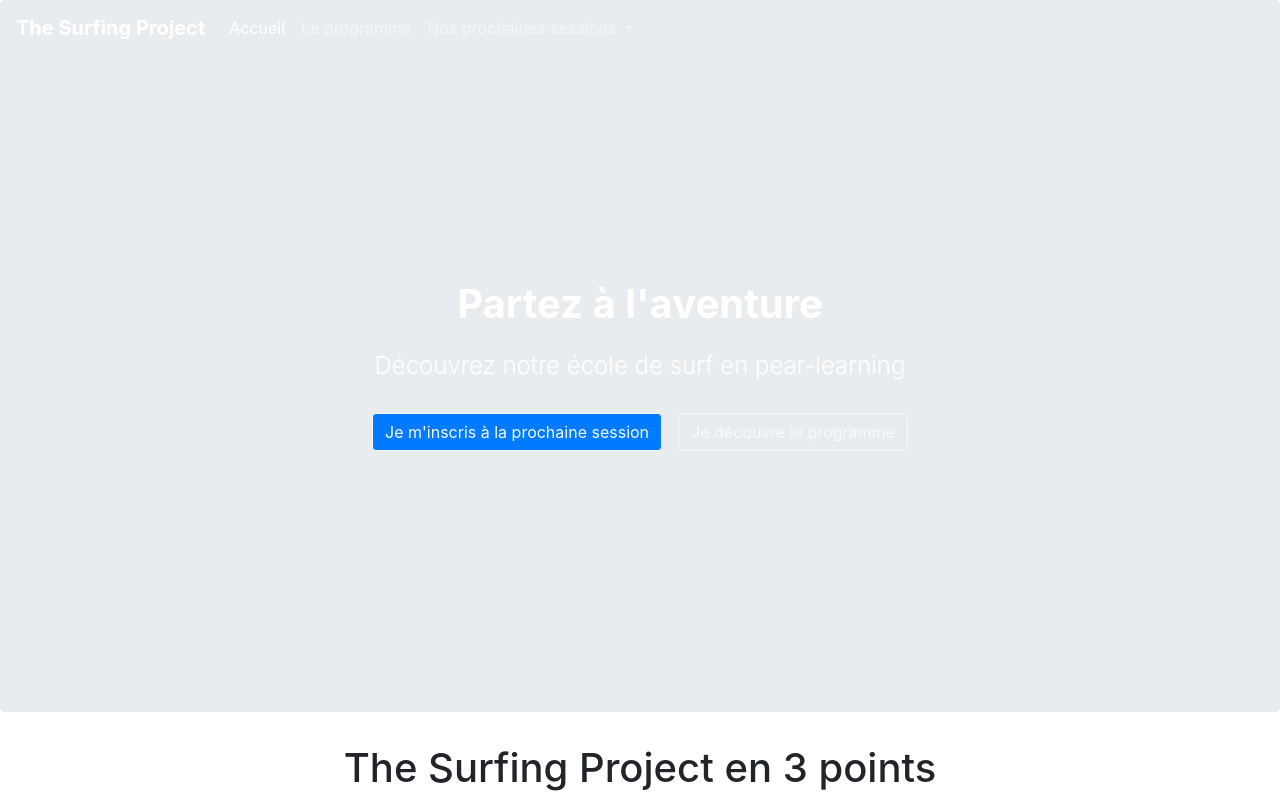
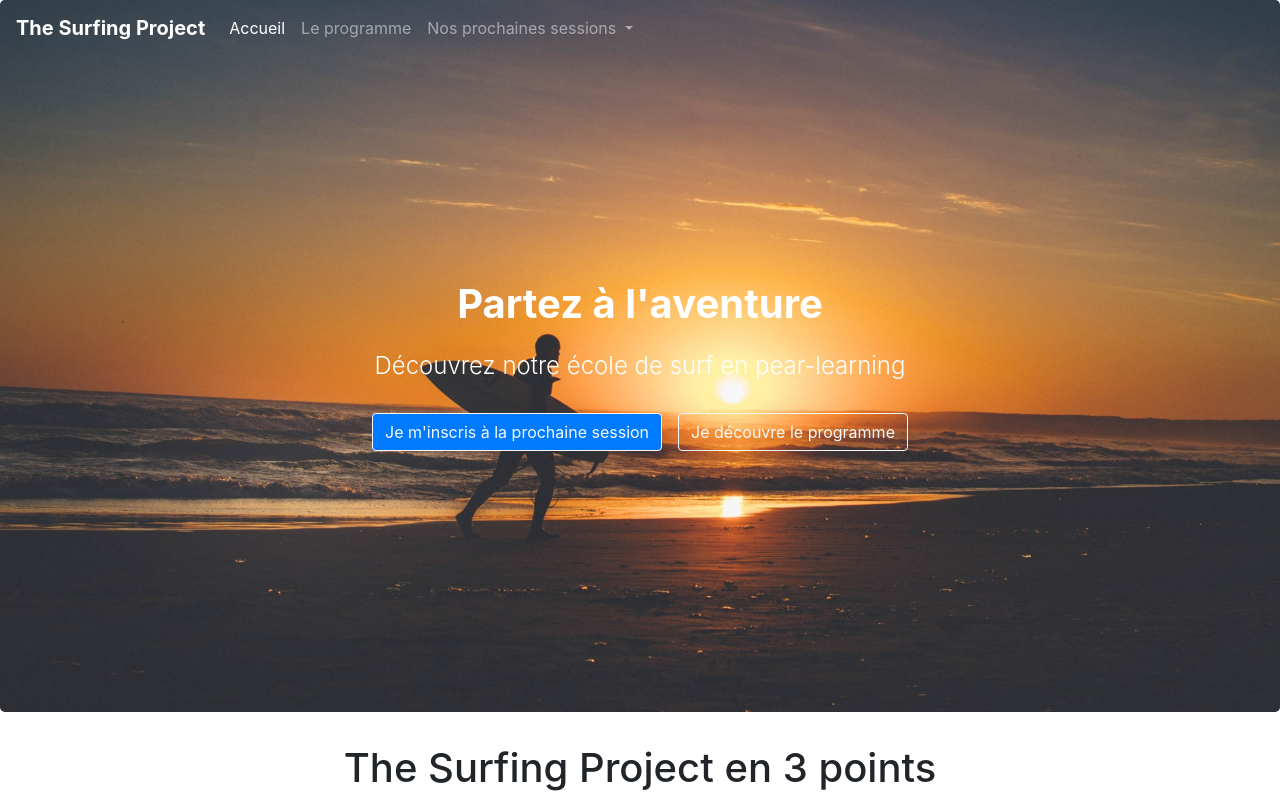
Before and after one commit to martinmoradi/THP-J4-The-Surfing-Project, a plain HTML site: page index.html in a window 1280 px wide. Shown: the top 803 px of the page. Drawn offline with nearby package versions, Linux system fonts and the light colour scheme; the site is published under a folder, as on GitHub Pages, so addresses that start at the root find nothing.

Commit message:
Update styles.css

```diff
--- a/css/styles.css
+++ b/css/styles.css
@@ -5,7 +5,7 @@
  }
 
 .jumbotron {
-    background-image: url(/img/paz-arando-bz-DE-AF0lM-unsplash.jpg);
+    background-image: url(../img/paz-arando-bz-DE-AF0lM-unsplash.jpg);
     height: 89vh;
     background-repeat: no-repeat;
     background-size: cover;
```
